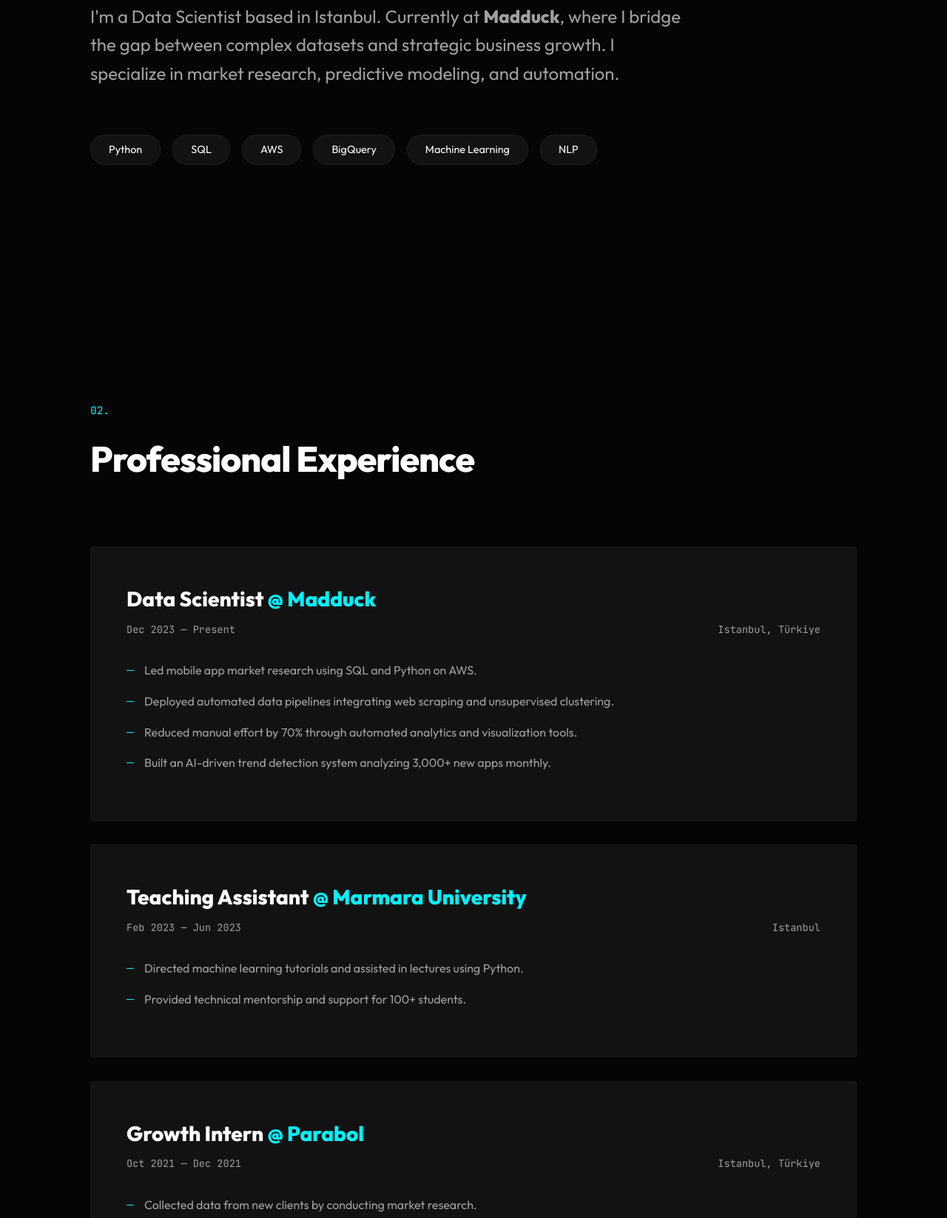
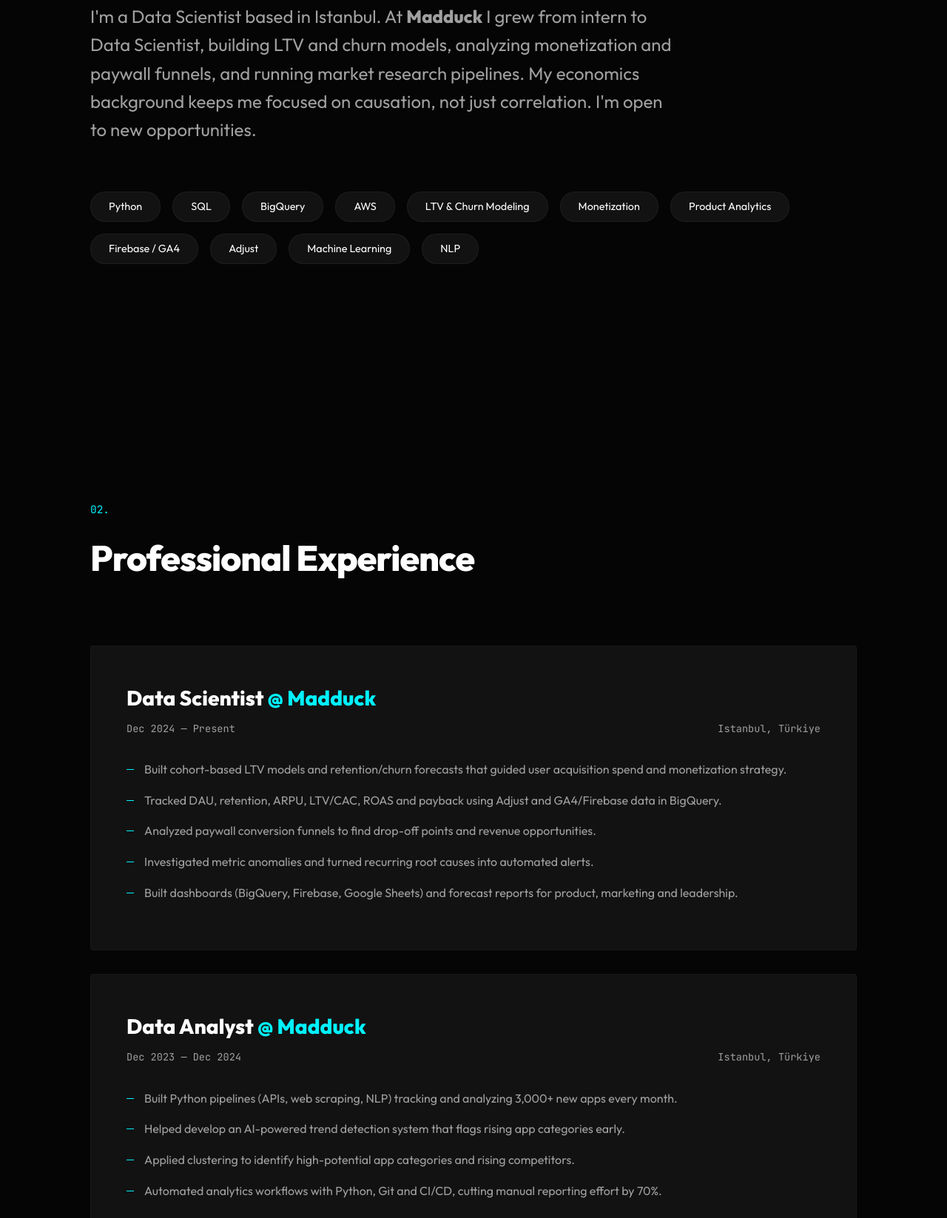
Before and after one commit to meliksahkilic/meliksahkilic.github.io, a plain HTML site: page index.html in a window 1280 px wide. Shown: the part 1153-2800 px from the top of the page at 74% size. Drawn offline with Linux system fonts and the light colour scheme.

Commit message:
Update portfolio content to match current CV
Co-Authored-By: Claude Opus 5.5 <noreply@anthropic.com>
Claude-Session: https://claude.ai/code/session_017dZwNV2car4wL5kefXySR7

```diff
--- a/index.html
+++ b/index.html
@@ -6,7 +6,7 @@
     <meta name="viewport" content="width=device-width, initial-scale=1.0">
     <title>Melikşah Kılıç | Data Scientist</title>
     <meta name="description"
-        content="Melikşah Kılıç is a professional Data Scientist specializing in BigQuery, AWS, and Machine Learning.">
+        content="Melikşah Kılıç is a Data Scientist in Istanbul with 3+ years in mobile apps: LTV and churn modeling, monetization and product analytics, SQL, Python and BigQuery.">
 
     <!-- Fonts -->
     <link rel="preconnect" href="https://fonts.googleapis.com">
@@ -381,11 +381,11 @@
         <!-- Hero -->
         <section class="hero">
             <div class="hero-content">
-                <span class="hero-tag">DATA SCIENTIST & ENGINEER</span>
-                <h1>Melikşah Kılıç. <span>I build intelligence.</span></h1>
+                <span class="hero-tag">DATA SCIENTIST · MOBILE APPS</span>
+                <h1>Melikşah Kılıç. <span>I turn data into decisions.</span></h1>
                 <p>
-                    Leveraging SQL, Python, and AWS to build scalable machine learning pipelines and reveal hidden
-                    market patterns.
+                    Predictive LTV and churn models, monetization analytics and SQL/Python pipelines on BigQuery
+                    and AWS, from 3+ years in the mobile app industry.
                 </p>
                 <div class="cta-group">
                     <a href="#experience" class="btn btn-primary">Work History</a>
@@ -401,9 +401,10 @@
                 <h2>Who I Am</h2>
             </div>
             <p style="font-size: 1.5rem; color: var(--text-dim); max-width: 800px;">
-                I'm a Data Scientist based in Istanbul. Currently at <strong>Madduck</strong>, where I bridge the gap
-                between complex datasets and strategic business growth. I specialize in market research, predictive
-                modeling, and automation.
+                I'm a Data Scientist based in Istanbul. At <strong>Madduck</strong> I grew from intern to Data
+                Scientist, building LTV and churn models, analyzing monetization and paywall funnels, and running
+                market research pipelines. My economics background keeps me focused on causation, not just
+                correlation. I'm open to new opportunities.
             </p>
             <div style="margin-top: 4rem; display: flex; flex-wrap: wrap; gap: 1rem;">
                 <span
@@ -411,12 +412,21 @@
                 <span
                     style="background: var(--surface); padding: 0.5rem 1.5rem; border-radius: 20px; font-size: 0.9rem; border: 1px solid rgba(255,255,255,0.05)">SQL</span>
                 <span
+                    style="background: var(--surface); padding: 0.5rem 1.5rem; border-radius: 20px; font-size: 0.9rem; border: 1px solid rgba(255,255,255,0.05)">BigQuery</span>
+                <span
                     style="background: var(--surface); padding: 0.5rem 1.5rem; border-radius: 20px; font-size: 0.9rem; border: 1px solid rgba(255,255,255,0.05)">AWS</span>
                 <span
-                    style="background: var(--surface); padding: 0.5rem 1.5rem; border-radius: 20px; font-size: 0.9rem; border: 1px solid rgba(255,255,255,0.05)">BigQuery</span>
+                    style="background: var(--surface); padding: 0.5rem 1.5rem; border-radius: 20px; font-size: 0.9rem; border: 1px solid rgba(255,255,255,0.05)">LTV &amp; Churn Modeling</span>
                 <span
-                    style="background: var(--surface); padding: 0.5rem 1.5rem; border-radius: 20px; font-size: 0.9rem; border: 1px solid rgba(255,255,255,0.05)">Machine
-                    Learning</span>
+                    style="background: var(--surface); padding: 0.5rem 1.5rem; border-radius: 20px; font-size: 0.9rem; border: 1px solid rgba(255,255,255,0.05)">Monetization</span>
+                <span
+                    style="background: var(--surface); padding: 0.5rem 1.5rem; border-radius: 20px; font-size: 0.9rem; border: 1px solid rgba(255,255,255,0.05)">Product Analytics</span>
+                <span
+                    style="background: var(--surface); padding: 0.5rem 1.5rem; border-radius: 20px; font-size: 0.9rem; border: 1px solid rgba(255,255,255,0.05)">Firebase / GA4</span>
+                <span
+                    style="background: var(--surface); padding: 0.5rem 1.5rem; border-radius: 20px; font-size: 0.9rem; border: 1px solid rgba(255,255,255,0.05)">Adjust</span>
+                <span
+                    style="background: var(--surface); padding: 0.5rem 1.5rem; border-radius: 20px; font-size: 0.9rem; border: 1px solid rgba(255,255,255,0.05)">Machine Learning</span>
                 <span
                     style="background: var(--surface); padding: 0.5rem 1.5rem; border-radius: 20px; font-size: 0.9rem; border: 1px solid rgba(255,255,255,0.05)">NLP</span>
             </div>
@@ -432,14 +442,38 @@
                 <div class="job-card">
                     <h3 class="job-title">Data Scientist <span>@ Madduck</span></h3>
                     <div class="job-meta">
-                        <span>Dec 2023 — Present</span>
+                        <span>Dec 2024 — Present</span>
                         <span>Istanbul, Türkiye</span>
                     </div>
                     <ul class="job-content">
-                        <li>Led mobile app market research using SQL and Python on AWS.</li>
-                        <li>Deployed automated data pipelines integrating web scraping and unsupervised clustering.</li>
-                        <li>Reduced manual effort by 70% through automated analytics and visualization tools.</li>
-                        <li>Built an AI-driven trend detection system analyzing 3,000+ new apps monthly.</li>
+                        <li>Built cohort-based LTV models and retention/churn forecasts that guided user acquisition spend and monetization strategy.</li>
+                        <li>Tracked DAU, retention, ARPU, LTV/CAC, ROAS and payback using Adjust and GA4/Firebase data in BigQuery.</li>
+                        <li>Analyzed paywall conversion funnels to find drop-off points and revenue opportunities.</li>
+                        <li>Investigated metric anomalies and turned recurring root causes into automated alerts.</li>
+                        <li>Built dashboards (BigQuery, Firebase, Google Sheets) and forecast reports for product, marketing and leadership.</li>
+                    </ul>
+                </div>
+                <div class="job-card">
+                    <h3 class="job-title">Data Analyst <span>@ Madduck</span></h3>
+                    <div class="job-meta">
+                        <span>Dec 2023 — Dec 2024</span>
+                        <span>Istanbul, Türkiye</span>
+                    </div>
+                    <ul class="job-content">
+                        <li>Built Python pipelines (APIs, web scraping, NLP) tracking and analyzing 3,000+ new apps every month.</li>
+                        <li>Helped develop an AI-powered trend detection system that flags rising app categories early.</li>
+                        <li>Applied clustering to identify high-potential app categories and rising competitors.</li>
+                        <li>Automated analytics workflows with Python, Git and CI/CD, cutting manual reporting effort by 70%.</li>
+                    </ul>
+                </div>
+                <div class="job-card">
+                    <h3 class="job-title">Research &amp; Analysis Intern <span>@ Madduck</span></h3>
+                    <div class="job-meta">
+                        <span>Sep 2023 — Dec 2023</span>
+                        <span>Istanbul, Türkiye</span>
+                    </div>
+                    <ul class="job-content">
+                        <li>Supported product and marketing teams with data preparation and business analysis.</li>
                     </ul>
                 </div>
                 <div class="job-card">
@@ -477,9 +511,9 @@
             <div class="edu-grid">
                 <div class="job-card">
                     <h3>Marmara University</h3>
-                    <p style="color: var(--accent); margin-bottom: 1rem;">Economics</p>
-                    <p style="color: var(--text-dim);">GPA: 3.4 / 4.0 (Honor List). Focus on Data Mining, Applied ML,
-                        and Econometrics.</p>
+                    <p style="color: var(--accent); margin-bottom: 1rem;">B.A. Economics (100% English)</p>
+                    <p style="color: var(--text-dim);">GPA: 3.5 / 4.0 (Honor List). Focus on Statistics, Econometrics, Data Mining
+                        and Applied ML.</p>
                 </div>
                 <div class="job-card">
                     <h3>Universidad De Zaragoza</h3>
@@ -517,7 +551,7 @@
                 <a href="https://www.linkedin.com/in/meliksah-kilic">LinkedIn</a>
                 <a href="mailto:meliksahm7@gmail.com">Email</a>
             </div>
-            <p style="color: #333; font-size: 0.8rem; font-family: 'JetBrains Mono'">&copy; 2025 Melikşah Kılıç</p>
+            <p style="color: #333; font-size: 0.8rem; font-family: 'JetBrains Mono'">&copy; 2026 Melikşah Kılıç</p>
         </div>
     </footer>
 
```
